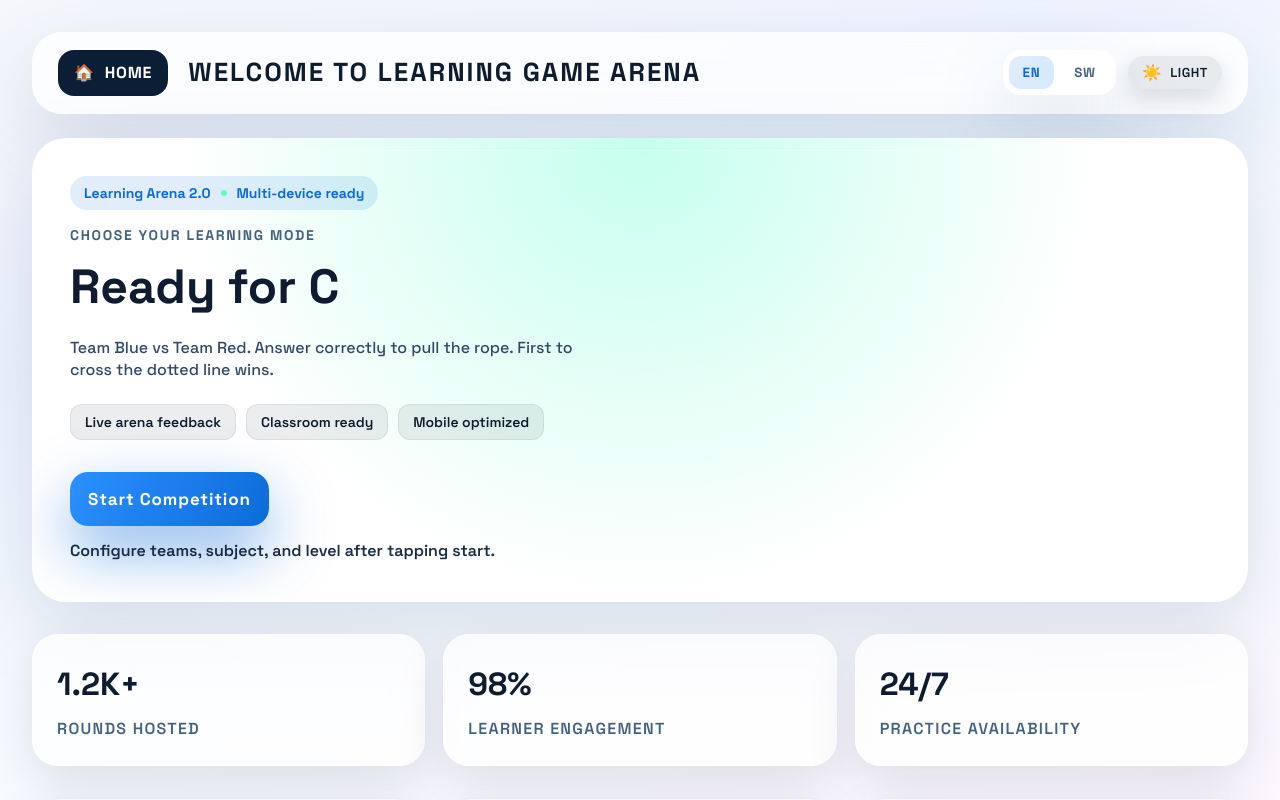
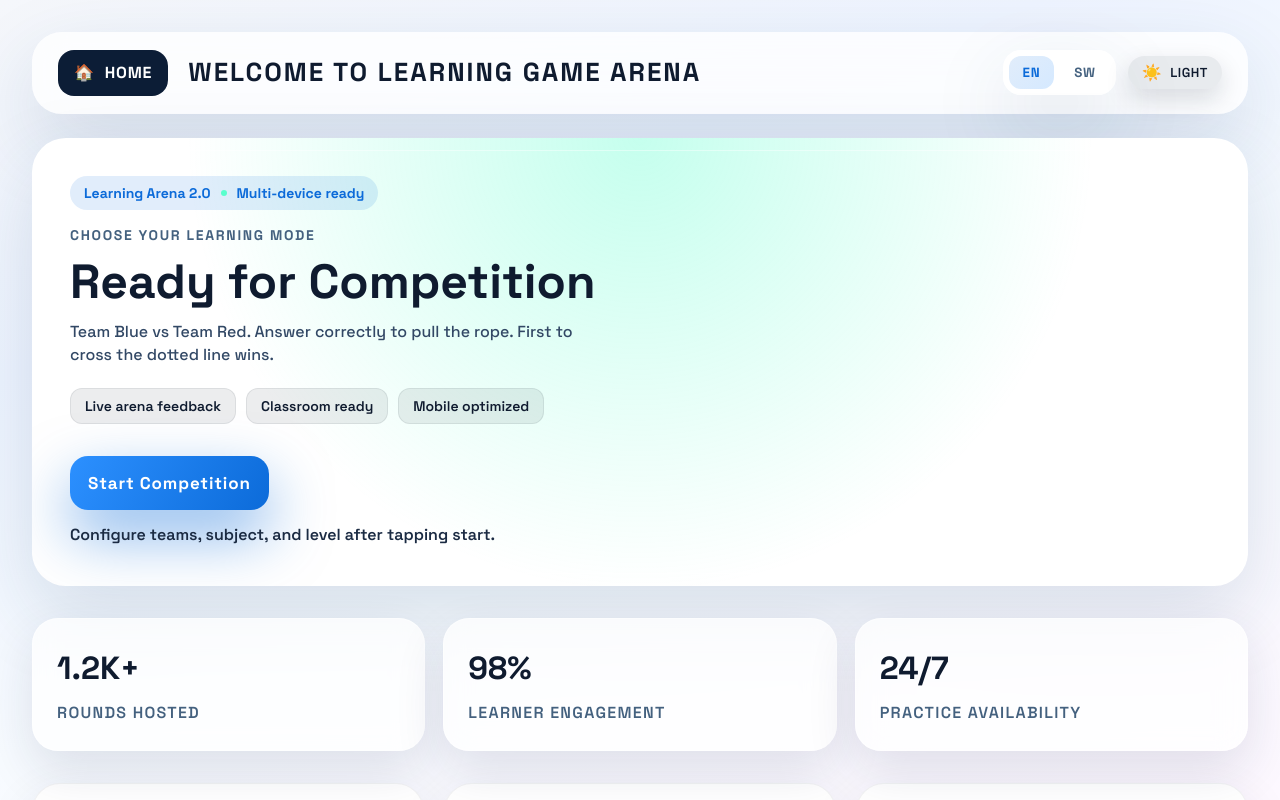
Before and after one commit to fyp-academic/learning-game, a React (Vite) app: page / in a window 1280 px wide. Shown: the top 800 px of the page. Built offline with nearby package versions, Linux system fonts and the light colour scheme.

Commit message:
8th push

```diff
--- a/src/components/LandingPage/LandingPage.jsx
+++ b/src/components/LandingPage/LandingPage.jsx
@@ -99,9 +99,6 @@ export default function LandingPage(){
   const [formErrorKey, setFormErrorKey] = useState("");
   const [countdown, setCountdown] = useState(null);
   const titleTarget = t(lang, "welcomeTitle");
-  const heroTitleTarget = t(lang, "readyCompetition");
-  const [typedHero, setTypedHero] = useState("");
-  const [isHeroDeleting, setIsHeroDeleting] = useState(false);
 
   useEffect(() => {
     document.documentElement.dataset.theme = theme;
@@ -109,34 +106,6 @@ export default function LandingPage(){
       localStorage.setItem("tug_theme", theme);
     } catch {}
   }, [theme]);
-
-  useEffect(() => {
-    setTypedHero("");
-    setIsHeroDeleting(false);
-  }, [heroTitleTarget]);
-
-  useEffect(() => {
-    let timeout;
-
-    if(!isHeroDeleting && typedHero === heroTitleTarget){
-      timeout = setTimeout(() => setIsHeroDeleting(true), 1400);
-    } else if(isHeroDeleting && typedHero === ""){
-      timeout = setTimeout(() => setIsHeroDeleting(false), 500);
-    } else {
-      timeout = setTimeout(() => {
-        setTypedHero(prev => {
-          if(isHeroDeleting){
-            const nextLength = Math.max(prev.length - 1, 0);
-            return heroTitleTarget.slice(0, nextLength);
-          }
-          const nextLength = Math.min(prev.length + 1, heroTitleTarget.length);
-          return heroTitleTarget.slice(0, nextLength);
-        });
-      }, isHeroDeleting ? 45 : 85);
-    }
-
-    return () => clearTimeout(timeout);
-  }, [heroTitleTarget, isHeroDeleting, typedHero]);
 
   useEffect(() => {
     if(countdown === null) return;
@@ -288,10 +257,7 @@ export default function LandingPage(){
               <span>{t(lang, "heroBadgeSecondary")}</span>
             </div>
             <div className={styles.kicker}>{t(lang, "chooseMode")}</div>
-            <div className={styles.heroTitle} aria-label={heroTitleTarget}>
-              <span className={styles.heroTyping}>{typedHero || heroTitleTarget}</span>
-              <span className={styles.heroCursor} aria-hidden="true" />
-            </div>
+            <div className={styles.heroTitle}>{t(lang, "readyCompetition")}</div>
             <div className={styles.heroSub}>{t(lang, "modeDesc")}</div>
 
             <div className={styles.heroChips}>
--- a/src/components/LandingPage/LandingPage.module.css
+++ b/src/components/LandingPage/LandingPage.module.css
@@ -133,28 +133,7 @@
   background:var(--aqua);
 }
 .kicker{color:var(--muted); font-weight:700; margin-top:14px; letter-spacing:.12em; text-transform:uppercase; font-size:14px;}
-.heroTitle{
-  font-size:clamp(32px, 6vw, 48px);
-  font-weight:800;
-  color:var(--navy);
-  margin-top:10px;
-  line-height:1.1;
-}
-.heroTyping{
-  display:inline-block;
-  white-space:nowrap;
-  max-width:100%;
-  overflow:hidden;
-}
-.heroCursor{
-  display:inline-block;
-  width:3px;
-  height:1.2em;
-  background:var(--navy);
-  margin-left:8px;
-  animation: heroBlink 1s steps(2, start) infinite;
-}
-@keyframes heroBlink{to{visibility:hidden;}}
+.heroTitle{font-size:48px; font-weight:800; color:var(--navy); margin-top:10px; line-height:1.1;}
 .heroSub{color:#324865; margin-top:12px; line-height:1.4; font-weight:500; max-width:520px;}
 .heroChips{display:flex; flex-wrap:wrap; gap:10px; margin-top:22px;}
 .heroChip{
@@ -488,6 +467,4 @@
   .metricsStrip{grid-template-columns:1fr;}
   .footerShell{padding:24px;}
   .modalCard{padding:20px;}
-  .heroTitle{text-align:center;}
-  .heroTyping{white-space:normal; word-break:break-word;}
 }
```
